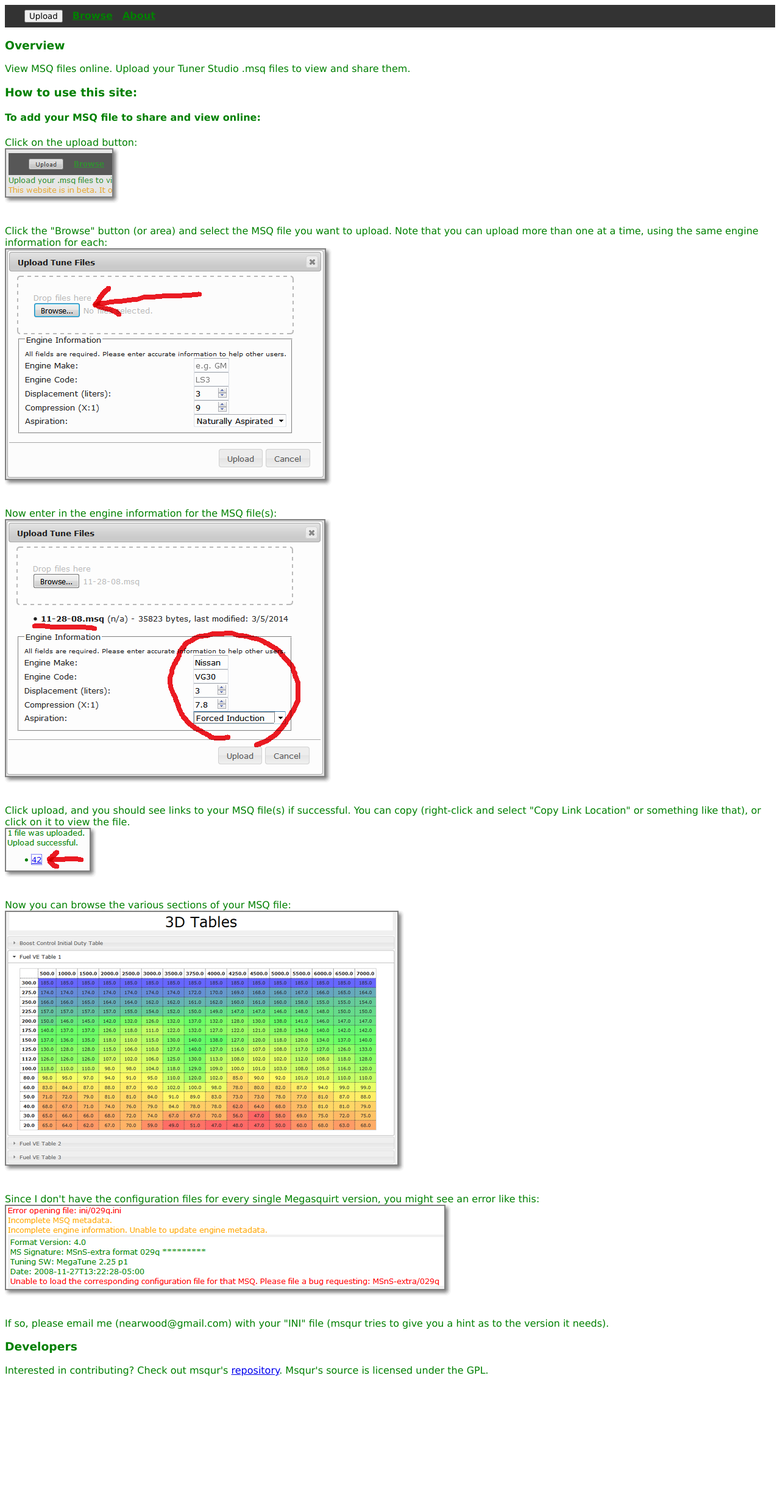
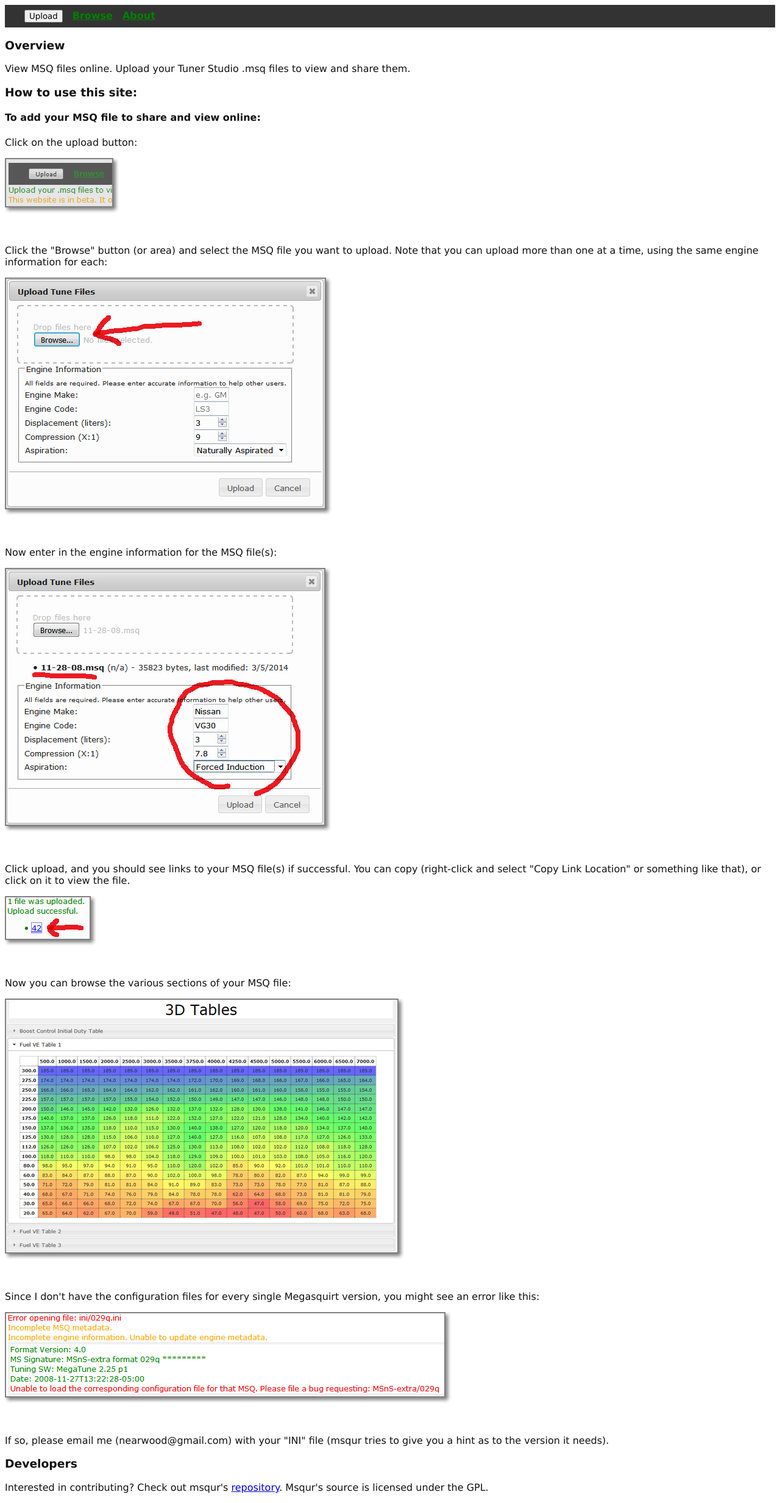
Before and after one commit to nearwood/msqur, a PHP site: page / in a window 1280 px wide. Shown: the whole page at 61% size. Before the commit the page ends 2256 px from the top, so only its background shows below. Run offline with PHP 8.4, Linux system fonts and the light colour scheme; a stand-in replaces the project's code that opens the database connection; some libraries are stand-ins or nearby versions.

Commit message:
Cleanup. rm greentext, improve about/readme/etc

```diff
--- a/src/view/msqur.css
+++ b/src/view/msqur.css
@@ -14,25 +14,25 @@ GNU General Public License for more details.
 You should have received a copy of the GNU General Public License
 along with this program.  If not, see <http://www.gnu.org/licenses/>. */
 
-* {
+body, button {
 	font-family: "Verdana", sans-serif;
 }
 
 div.error {
-	color: red;
+	color: darkred;
 }
 
 div.warn, div.warning {
-	color: orange;
+	color: darkorange;
 }
 
 div.info {
-	color: green;
+	color: #111;
 }
 
 div.debug {
 	font-family: monospace !important;
-	color: dark-gray;
+	color: black;
 }
 
 div#navigation {
--- a/src/view/splash.php
+++ b/src/view/splash.php
@@ -1,37 +1,23 @@
 <div class="info" id="splash">
 	<h3>Overview</h3>
-	<div>View MSQ files online. Upload your Tuner Studio .msq files to view and share them.</div>
+	<p>View MSQ files online. Upload your Tuner Studio .msq files to view and share them.</p>
 	<h3>How to use this site:</h3>
-	<div>
+	<section>
 		<h4>To add your MSQ file to share and view online:</h4>
-		<div>Click on the upload button:</div>
-		<div><img class="tutorial" id="tutorial1" src="view/img/tutorial1.png"/></div>
-	</div>
-	<div>
-		Click the "Browse" button (or area) and select the MSQ file you want to upload. Note that you can upload more than one at a time, using the same engine information for each:
-		<div><img class="tutorial" id="tutorial2" src="view/img/tutorial2.png"/></div>
-	</div>
-	<div>
-		Now enter in the engine information for the MSQ file(s):
-		<div><img class="tutorial" id="tutorial3" src="view/img/tutorial3.png"/></div>
-	</div>
-	<div>
-		Click upload, and you should see links to your MSQ file(s) if successful. You can copy (right-click and select "Copy Link Location" or something like that), or click on it to view the file.
-		<div><img class="tutorial" id="tutorial4" src="view/img/tutorial4.png"/></div>
-	</div>
-	<div>
-		Now you can browse the various sections of your MSQ file:
-		<div><img class="tutorial" id="tutorial5" src="view/img/tutorial5.png"/></div>
-	</div>
-	<div>
-		Since I don't have the configuration files for every single Megasquirt version, you might see an error like this:
-		<div><img class="tutorial" id="tutorial6" src="view/img/tutorial6.png"/></div>
-	</div>
-	<div>
-	If so, please email me (n&#101;&#097;&#114;&#119;&#111;&#111;&#100;@gm&#097;&#105;&#108;.com) with your "INI" file (msqur tries to give you a hint as to the version it needs).
-	</div>
+		<p>Click on the upload button:</p>
+		<img class="tutorial" id="tutorial1" src="view/img/tutorial1.png"/>
+		<p>Click the "Browse" button (or area) and select the MSQ file you want to upload. Note that you can upload more than one at a time, using the same engine information for each:</p>
+		<img class="tutorial" id="tutorial2" src="view/img/tutorial2.png"/>
+		<p>Now enter in the engine information for the MSQ file(s):</p>
+		<img class="tutorial" id="tutorial3" src="view/img/tutorial3.png"/>
+		<p>Click upload, and you should see links to your MSQ file(s) if successful. You can copy (right-click and select "Copy Link Location" or something like that), or click on it to view the file.</p>
+		<img class="tutorial" id="tutorial4" src="view/img/tutorial4.png"/>
+		<p>Now you can browse the various sections of your MSQ file:</p>
+		<img class="tutorial" id="tutorial5" src="view/img/tutorial5.png"/>
+		<p>Since I don't have the configuration files for every single Megasquirt version, you might see an error like this:</p>
+		<img class="tutorial" id="tutorial6" src="view/img/tutorial6.png"/>
+	</section>
+	<p>If so, please email me (n&#101;&#097;&#114;&#119;&#111;&#111;&#100;@gm&#097;&#105;&#108;.com) with your "INI" file (msqur tries to give you a hint as to the version it needs).</p>
 	<h3>Developers</h3>
-	<div>
-	Interested in contributing? Check out msqur's <a href="https://github.com/nearwood/msqur">repository</a>. Msqur's source is licensed under the GPL.
-	</div>
+	<p>Interested in contributing? Check out msqur's <a href="https://github.com/nearwood/msqur">repository</a>. Msqur's source is licensed under the GPL.</p>
 </div>
```
Also changed, not shown: src/about.php (+10 -8 lines), README.md.
